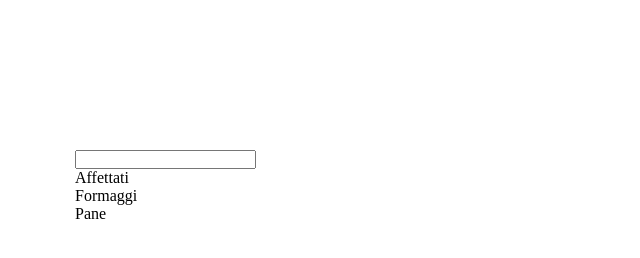
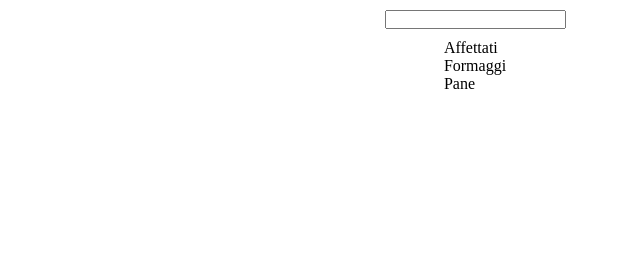
Before and after one commit to RoccoChiarella/vue-todolist, a plain HTML site: page index.html in a window 1280 px wide. Shown: the whole page, without its empty margins (165-805 px from the left). Drawn offline with nearby package versions, Linux system fonts and the light colour scheme.

Commit message:
Piccolo aggiornamento grafico

```diff
--- a/assets/style.css
+++ b/assets/style.css
@@ -5,16 +5,20 @@
 }
 
 #root {
-    display: flex;
     height: 100vh;
 }
 
 .wrapper {
+    display: flex;
     width: 800px;
-    height: 500px;
     margin: auto;
+    flex-direction: column;
+    align-items: center;
+    justify-content: center;
+    padding-top: 10px;
 }
 
-.wrapper ul{
+#lista{
     list-style: none;
+    padding-top: 10px;
 }
--- a/index.html
+++ b/index.html
@@ -18,7 +18,7 @@
                 </div>
                 <div class="todo-list">
                     <ul id="lista">
-                        <li v-for="(oggetto, indice) in todo" @click="rimuoviTodo(oggetto)">
+                        <li v-for="(oggetto, indice) in todo" @click="rimuoviTodo(oggetto)" class="todo">
                             {{oggetto}}
                         </li>
                     </ul>
```
